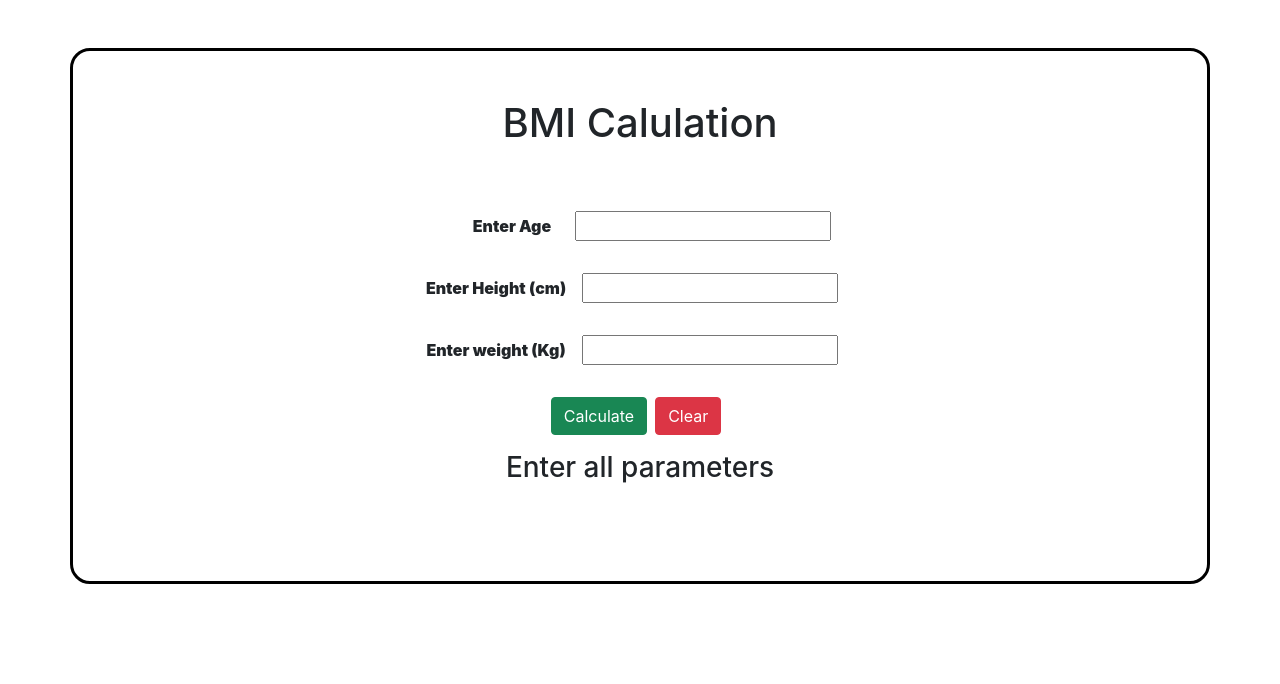
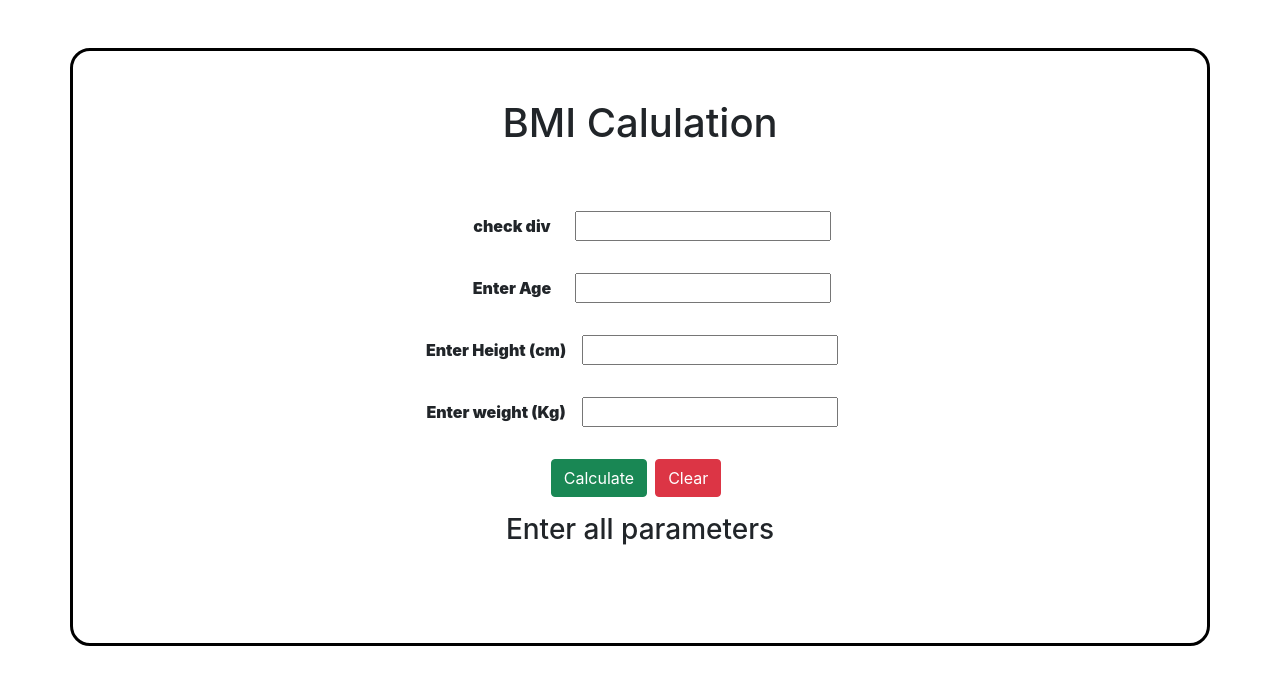
Before and after one commit to gauravpadsumbiya16/calculate_bmi, a React (Create React App) app: page / in a window 1280 px wide. Shown: the top 684 px of the page. Built offline with nearby package versions, Linux system fonts and the light colour scheme.

Commit message:
checking modification

```diff
--- a/src/App.js
+++ b/src/App.js
@@ -72,6 +72,11 @@ function App() {
         <h1 className='mx-5'>BMI Calulation</h1>
         <form className='m-5' onSubmit={handleSubmit}>
 
+        <div className='center'>
+            <label className='mx-4'> check div </label>
+            <input className='forinput my-3 center' type="text" />
+          </div>
+
           <div className='center'>
             <label className='mx-4'> Enter Age </label>
             <input className='forinput my-3 center' type="text" value={age} onChange={(e) => { setAge(e.target.value) }} />
```
